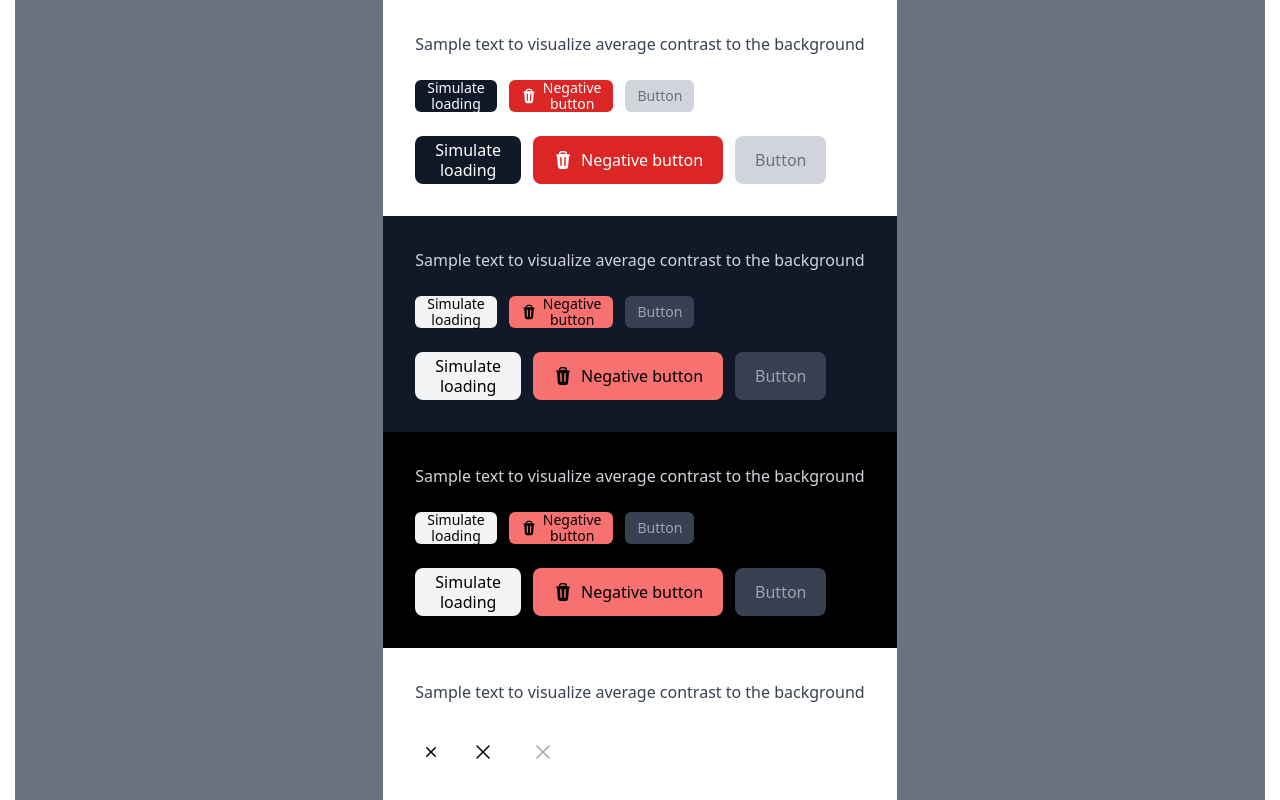
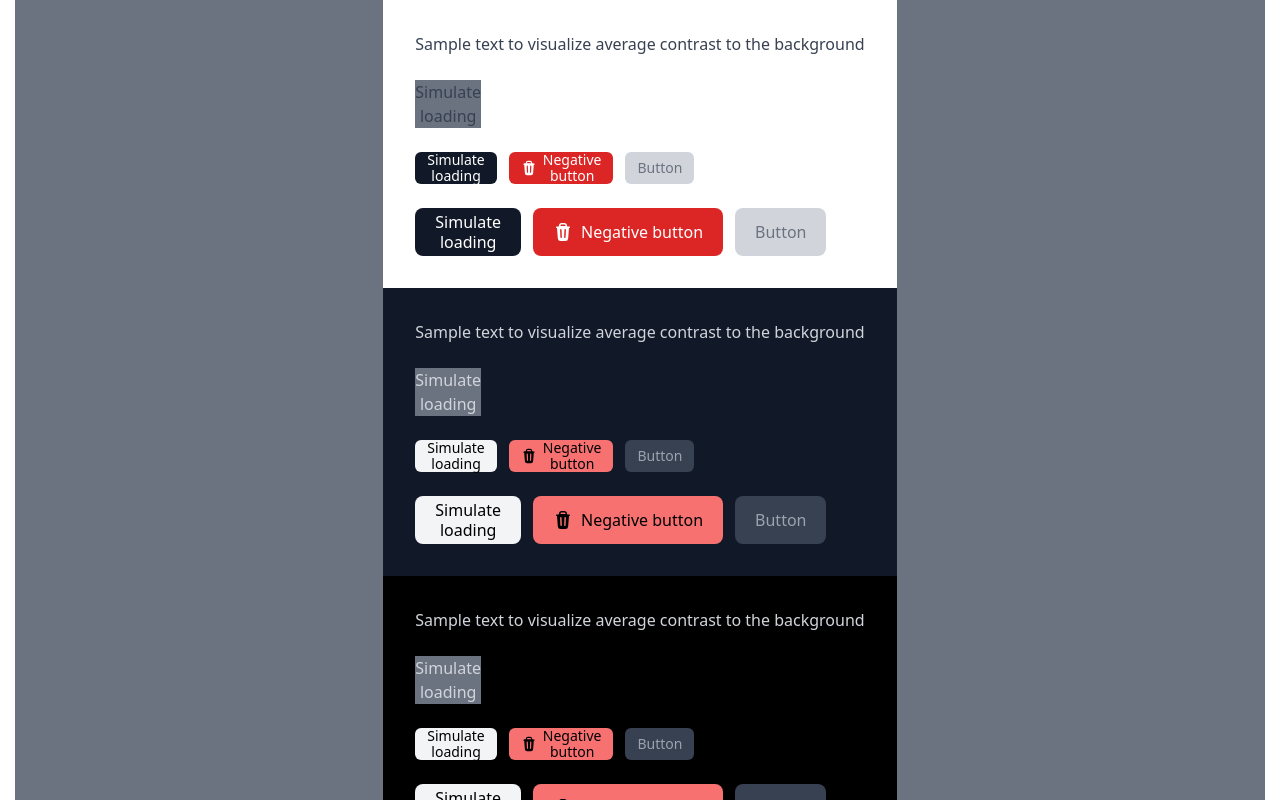
Before and after one commit to kripod/next-starter-strict, a Next.js app: page / in a window 1280 px wide. Shown: the top 800 px of the page. Built offline with nearby package versions, Linux system fonts and the light colour scheme.

Commit message:
feat: experiment with a simple button

```diff
--- /dev/null
+++ b/src/components/buttons/SimpleButton.tsx
@@ -0,0 +1,30 @@
+import { clsx } from "clsx";
+
+export type SimpleButtonOwnProps = {
+  loading?: string | boolean;
+};
+
+export type SimpleButtonProps = React.ComponentPropsWithoutRef<"button"> &
+  SimpleButtonOwnProps;
+
+export function SimpleButton({
+  loading = false,
+  disabled = false,
+  children,
+  ...restProps
+}: SimpleButtonProps) {
+  return (
+    <button
+      type="button"
+      disabled={disabled || Boolean(loading)}
+      {...restProps}
+    >
+      <span className={clsx(loading && "hidden")}>{children}</span>
+      {loading ? (
+        <span role="status">
+          {typeof loading === "string" ? loading : "Loading…"}
+        </span>
+      ) : null}
+    </button>
+  );
+}
--- a/src/pages/index.tsx
+++ b/src/pages/index.tsx
@@ -10,6 +10,10 @@ import {
   PrimaryButton,
   PrimaryButtonProps,
 } from "@/components/buttons/PrimaryButton";
+import {
+  SimpleButton,
+  SimpleButtonProps,
+} from "@/components/buttons/SimpleButton";
 import { Input } from "@/components/inputs/Input";
 
 type ThemingShowcaseProps = {
@@ -59,11 +63,39 @@ function SimulatedLoadingPrimaryButton({
   );
 }
 
+function SimulatedLoadingSimpleButton({
+  onClick,
+  ...restProps
+}: SimpleButtonProps) {
+  const [loading, setLoading] = React.useState(false);
+  return (
+    <SimpleButton
+      {...restProps}
+      loading={loading}
+      onClick={(event) => {
+        onClick?.(event);
+        setLoading(true);
+        window.setTimeout(() => {
+          setLoading(false);
+        }, 1000);
+      }}
+    />
+  );
+}
+
 export default function Page() {
   return (
     <div className="flex min-h-screen flex-col items-center justify-center bg-gray-500">
       <ThemingShowcase>
         <Canvas>
+          <div className="flex flex-wrap gap-3">
+            <SimulatedLoadingSimpleButton className="bg-gray-500">
+              Simulate
+              <br />
+              loading
+            </SimulatedLoadingSimpleButton>
+          </div>
+
           <div className="flex flex-wrap gap-3">
             <SimulatedLoadingPrimaryButton size="sm">
               Simulate
```
